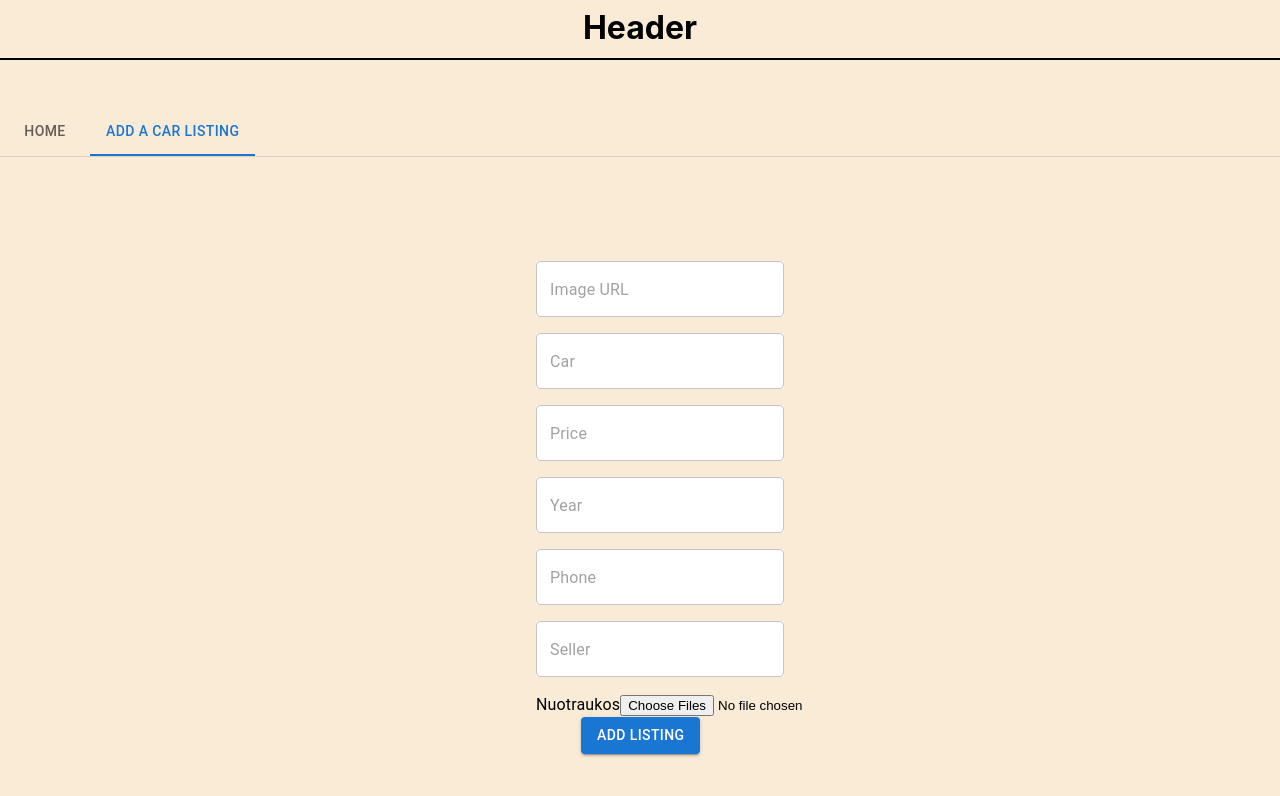
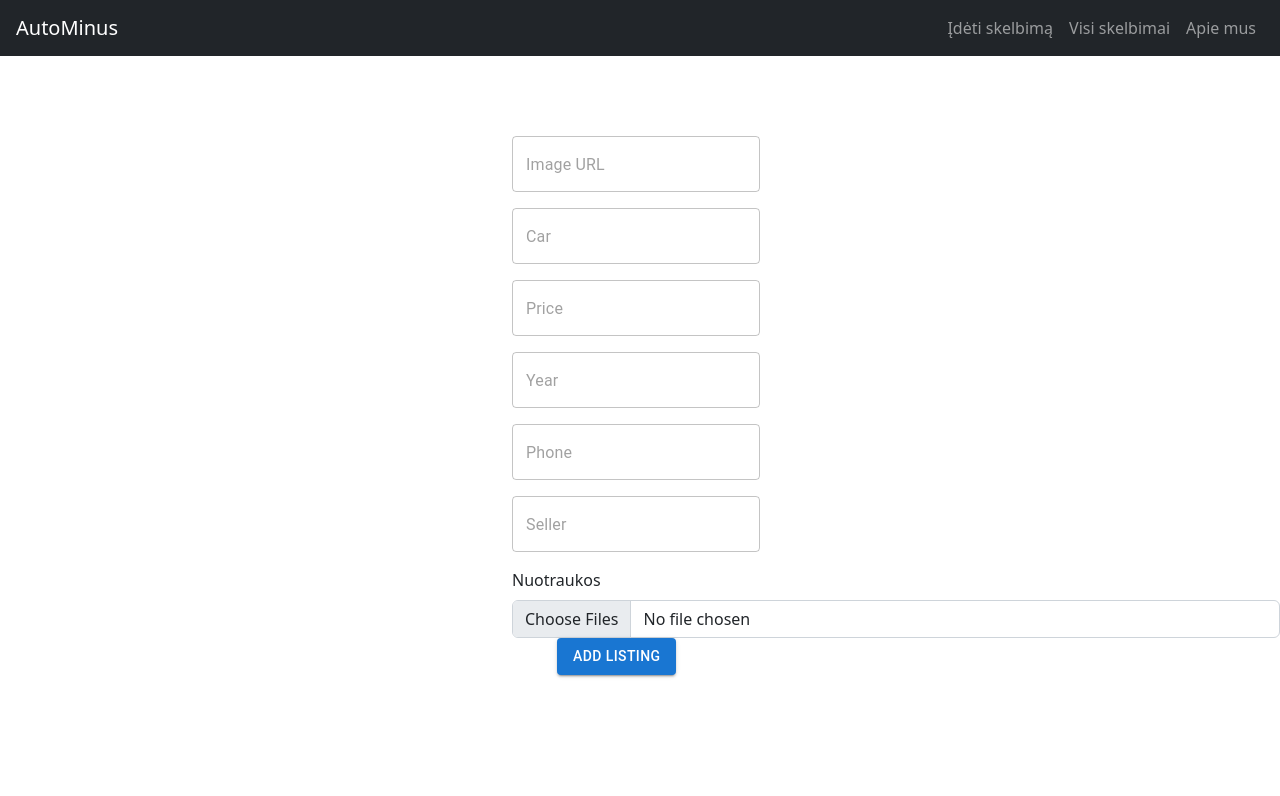
Before and after one commit to Simonas-A/kmp-web, a React (Create React App) app: page /add-listing in a window 1280 px wide. Shown: the top 796 px of the page. Built offline with nearby package versions, Linux system fonts and the light colour scheme.

Commit message:
Update App.jsx

```diff
--- a/src/App.jsx
+++ b/src/App.jsx
@@ -1,12 +1,20 @@
 import React from 'react'
 import Header from './components/header/Header'
 import Main from './components/Main'
+import {Route, Routes} from "react-router-dom";
+import Navbar from './components/navbar/navbar'
+import HomePage from './pages/Home/HomePage'
+import {ROUTES} from './components/routes/routes'
+import AddListing from './components/addListing/AddListing';
 
 const App = () => {
   return (
     <>
-        <Header/>
-        <Main />
+      <Navbar/>
+      <Routes>
+        <Route path={ROUTES.HOME} element = {<HomePage />}></Route>
+        <Route path={ROUTES.ADD_LISTING} element = {< AddListing/>}></Route>
+      </Routes>
     </>
   )
 }
```
